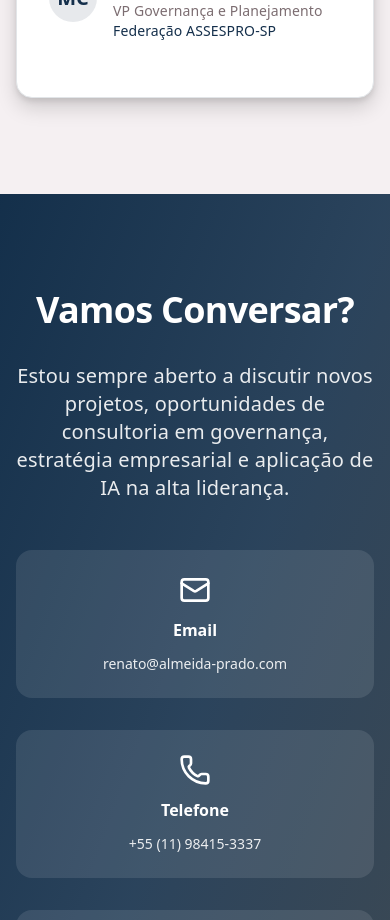
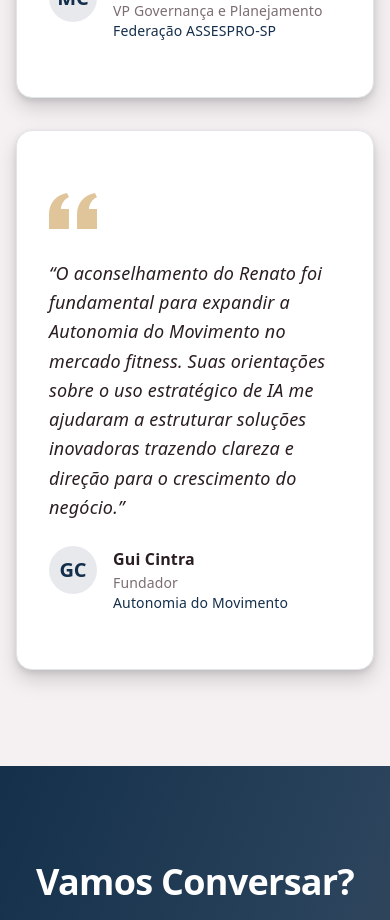
Before and after one commit to renatoprado18/apce-website, a Next.js app: page / in a window 390 px wide. Shown: the part 11080-12000 px from the top of the page. Built offline with nearby package versions, Linux system fonts and the light colour scheme.

Commit message:
feat: Adicionar depoimento de Gui Cintra (Autonomia do Movimento) - 5 depoimentos em grid responsivo

```diff
--- a/app/page.tsx
+++ b/app/page.tsx
@@ -441,7 +441,7 @@ export default function Home() {
             </p>
           </div>
 
-          <div className="grid md:grid-cols-2 gap-8 max-w-6xl mx-auto">
+          <div className="grid md:grid-cols-2 lg:grid-cols-3 gap-8 max-w-7xl mx-auto">
             {/* Depoimento 1 - Felipe Figueira */}
             <Card className="elevation-3 hover-lift group">
               <CardContent className="p-8">
@@ -537,6 +537,30 @@ export default function Home() {
                 </div>
               </CardContent>
             </Card>
+
+            {/* Depoimento 5 - Gui Cintra */}
+            <Card className="elevation-3 hover-lift group">
+              <CardContent className="p-8">
+                <div className="mb-6">
+                  <svg className="w-12 h-12 text-accent opacity-50" fill="currentColor" viewBox="0 0 24 24">
+                    <path d="M14.017 21v-7.391c0-5.704 3.731-9.57 8.983-10.609l.995 2.151c-2.432.917-3.995 3.638-3.995 5.849h4v10h-9.983zm-14.017 0v-7.391c0-5.704 3.748-9.57 9-10.609l.996 2.151c-2.433.917-3.996 3.638-3.996 5.849h3.983v10h-9.983z" />
+                  </svg>
+                </div>
+                <p className="text-lg mb-6 text-foreground leading-relaxed italic">
+                  &ldquo;O aconselhamento do Renato foi fundamental para expandir a Autonomia do Movimento no mercado fitness. Suas orientações sobre o uso estratégico de IA me ajudaram a estruturar soluções inovadoras trazendo clareza e direção para o crescimento do negócio.&rdquo;
+                </p>
+                <div className="flex items-start gap-4">
+                  <div className="w-12 h-12 rounded-full bg-primary/10 flex items-center justify-center flex-shrink-0">
+                    <span className="text-primary font-bold text-xl">GC</span>
+                  </div>
+                  <div>
+                    <p className="font-semibold text-foreground">Gui Cintra</p>
+                    <p className="text-sm text-muted-foreground">Fundador</p>
+                    <p className="text-sm text-primary font-medium">Autonomia do Movimento</p>
+                  </div>
+                </div>
+              </CardContent>
+            </Card>
           </div>
         </div>
       </section>
```
Also changed, not shown: 1 other file (tests, documents, lock files or other folders).
